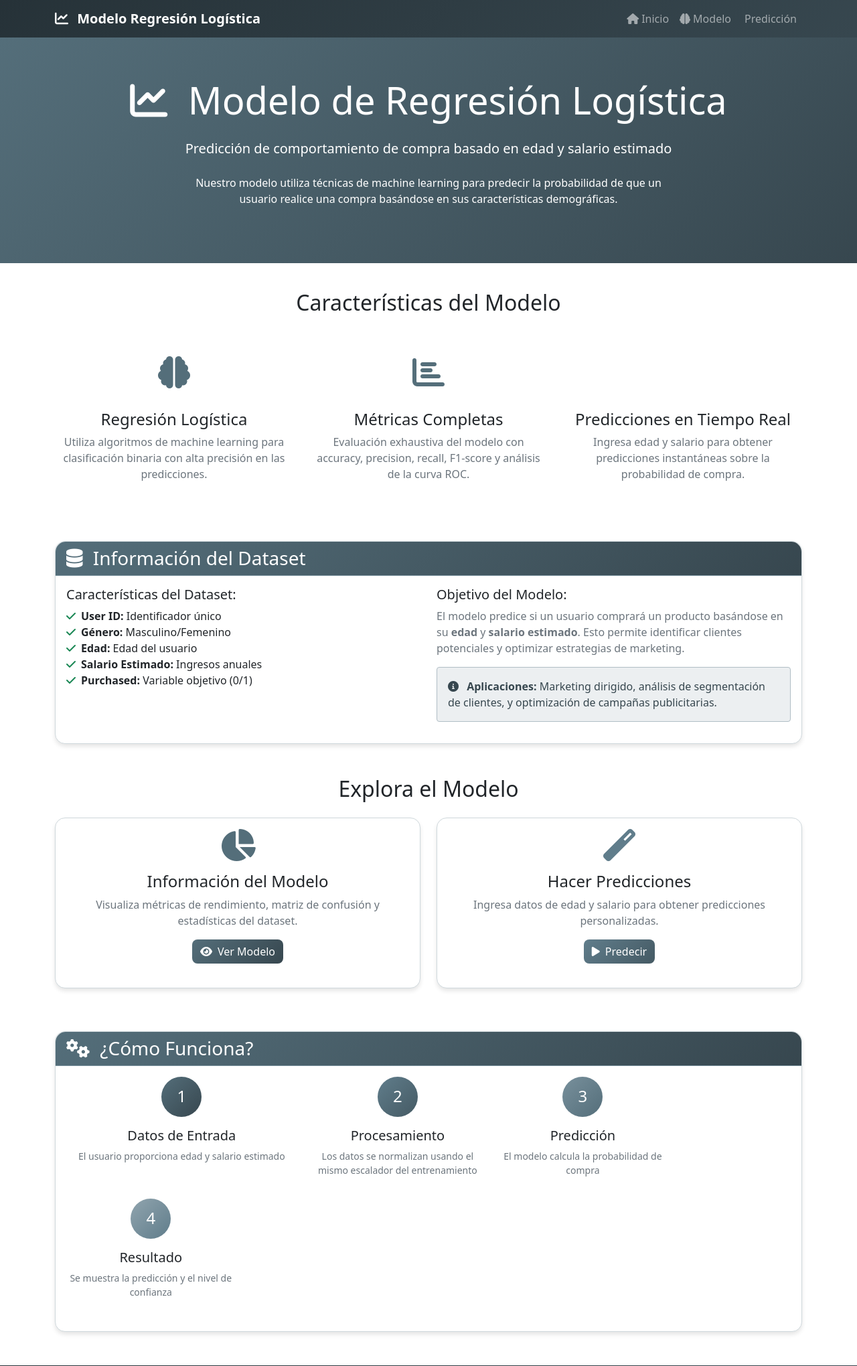
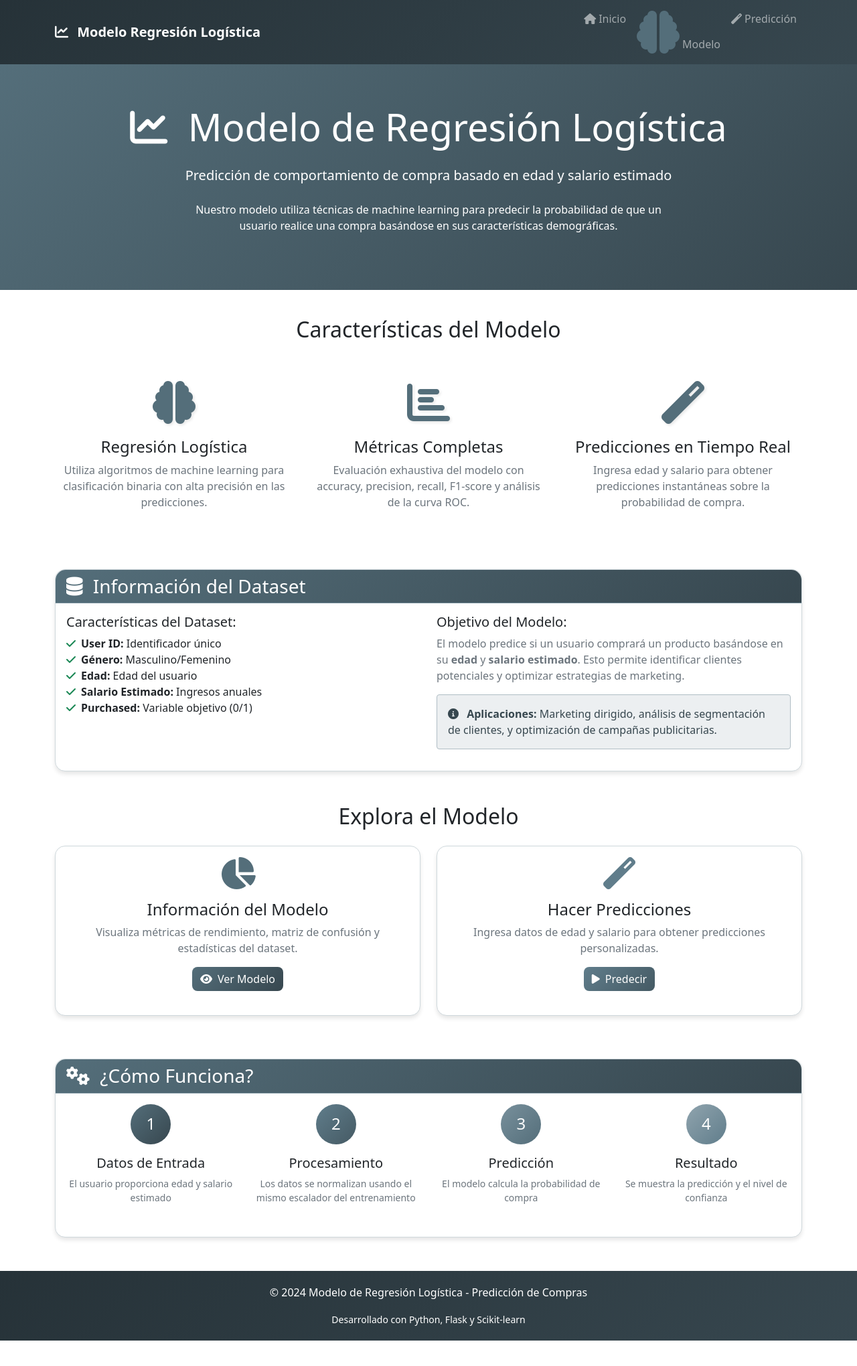
Before and after one commit to LuisIvanIslasReyes/IMDRegrecionLogostica, a Flask app: page / in a window 1280 px wide. Shown: the top 2040 px of the page at 67% size. After the commit the page ends 2002 px from the top, so only its background shows below. Run offline with Flask 3, Linux system fonts and the light colour scheme.

Commit message:
Cambios
Diseño

```diff
--- a/static/css/blue-grey-theme.css
+++ b/static/css/blue-grey-theme.css
@@ -116,6 +116,47 @@ footer {
 /* Iconos con color personalizado */
 .feature-icon {
     color: var(--blue-grey-600) !important;
+    margin-bottom: 20px;
+    display: block;
+}
+
+.feature-icon i {
+    font-size: 4rem !important;
+    color: var(--blue-grey-600) !important;
+    text-shadow: 2px 2px 4px rgba(0,0,0,0.1);
+    display: inline-block;
+    vertical-align: middle;
+}
+
+/* Asegurar que Font Awesome se carga correctamente */
+.fas, .far, .fab {
+    font-family: "Font Awesome 6 Free", "Font Awesome 6 Brands" !important;
+    font-weight: 900 !important;
+}
+
+/* Animación sutil para los iconos */
+.feature-icon i {
+    transition: all 0.3s ease;
+}
+
+.feature-icon:hover i {
+    transform: scale(1.1);
+    color: var(--blue-grey-700) !important;
+}
+
+/* Estilos específicos para asegurar visibilidad */
+.fas.fa-crystal-ball {
+    font-size: 4rem !important;
+    color: var(--blue-grey-600) !important;
+    display: inline-block !important;
+    visibility: visible !important;
+}
+
+.fas.fa-brain, .fas.fa-chart-bar {
+    font-size: 4rem !important;
+    color: var(--blue-grey-600) !important;
+    display: inline-block !important;
+    visibility: visible !important;
 }
 
 /* Bordes redondeados más modernos */
--- a/templates/base.html
+++ b/templates/base.html
@@ -8,6 +8,18 @@
     <link href="https://cdnjs.cloudflare.com/ajax/libs/font-awesome/6.0.0/css/all.min.css" rel="stylesheet">
     <link href="{{ url_for('static', filename='css/blue-grey-theme.css') }}" rel="stylesheet">
     <style>
+        /* Debug: Asegurar que los iconos sean visibles */
+        .fas, .far, .fab, .fal, .fat, .fad {
+            font-family: "Font Awesome 6 Free" !important;
+            font-weight: 900 !important;
+            -webkit-font-smoothing: antialiased;
+            display: inline-block;
+            font-style: normal;
+            font-variant: normal;
+            text-rendering: auto;
+            line-height: 1;
+        }
+
         .navbar-brand {
             font-weight: bold;
         }
@@ -107,7 +119,7 @@
                     </li>
                     <li class="nav-item">
                         <a class="nav-link" href="/prediccion">
-                            <i class="fas fa-crystal-ball me-1"></i>Predicción
+                            <i class="fas fa-magic me-1"></i>Predicción
                         </a>
                     </li>
                 </ul>
@@ -136,6 +148,17 @@
 
     <script src="https://cdn.jsdelivr.net/npm/bootstrap@5.1.3/dist/js/bootstrap.bundle.min.js"></script>
     <script src="https://cdn.jsdelivr.net/npm/chart.js"></script>
+    <script>
+        // Verificar que Font Awesome se cargó correctamente
+        document.addEventListener('DOMContentLoaded', function() {
+            const icons = document.querySelectorAll('.fas, .far, .fab');
+            if (icons.length === 0) {
+                console.warn('Font Awesome icons not found. Check if the library loaded correctly.');
+            } else {
+                console.log('Font Awesome loaded successfully. Found', icons.length, 'icons.');
+            }
+        });
+    </script>
     {% block scripts %}{% endblock %}
 </body>
 </html>
--- a/templates/index.html
+++ b/templates/index.html
@@ -31,7 +31,7 @@
         <div class="row">
             <div class="col-md-4 text-center mb-4">
                 <div class="feature-icon">
-                    <i class="fas fa-brain"></i>
+                    <i class="fas fa-brain" style="font-size: 4rem; color: #546e7a; text-shadow: 2px 2px 4px rgba(0,0,0,0.1);"></i>
                 </div>
                 <h4>Regresión Logística</h4>
                 <p class="text-muted">
@@ -41,7 +41,7 @@
             </div>
             <div class="col-md-4 text-center mb-4">
                 <div class="feature-icon">
-                    <i class="fas fa-chart-bar"></i>
+                    <i class="fas fa-chart-bar" style="font-size: 4rem; color: #546e7a; text-shadow: 2px 2px 4px rgba(0,0,0,0.1);"></i>
                 </div>
                 <h4>Métricas Completas</h4>
                 <p class="text-muted">
@@ -51,7 +51,7 @@
             </div>
             <div class="col-md-4 text-center mb-4">
                 <div class="feature-icon">
-                    <i class="fas fa-crystal-ball"></i>
+                    <i class="fas fa-magic" style="font-size: 4rem; color: #546e7a; text-shadow: 2px 2px 4px rgba(0,0,0,0.1);"></i>
                 </div>
                 <h4>Predicciones en Tiempo Real</h4>
                 <p class="text-muted">
@@ -150,7 +150,7 @@
             </div>
             <div class="card-body">
                 <div class="row">
-                    <div class="col-md-4 text-center mb-3">
+                    <div class="col-md-3 text-center mb-3">
                         <div class="rounded-circle text-white d-inline-flex align-items-center justify-content-center" style="width: 60px; height: 60px; background: linear-gradient(135deg, #546e7a 0%, #37474f 100%);">
                             <span class="h4 mb-0">1</span>
                         </div>
```
